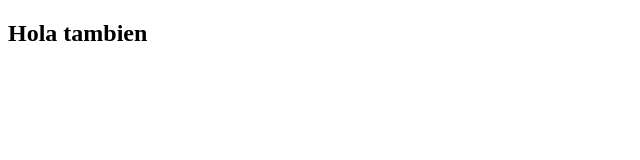
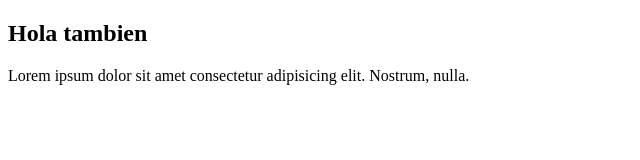
Before and after one commit to JuanFrAguirre/taller-git-icaro, a website: page index.html in a window 1280 px wide. Shown: the whole page, without its empty margins (0-640 px from the left). Drawn offline with Linux system fonts and the light colour scheme.

Commit message:
agregar lorem

```diff
--- a/index.html
+++ b/index.html
@@ -8,5 +8,6 @@
 </head>
 <body>
     <h2>Hola tambien</h2>
+    <p>Lorem ipsum dolor sit amet consectetur adipisicing elit. Nostrum, nulla.</p>
 </body>
 </html>
```
